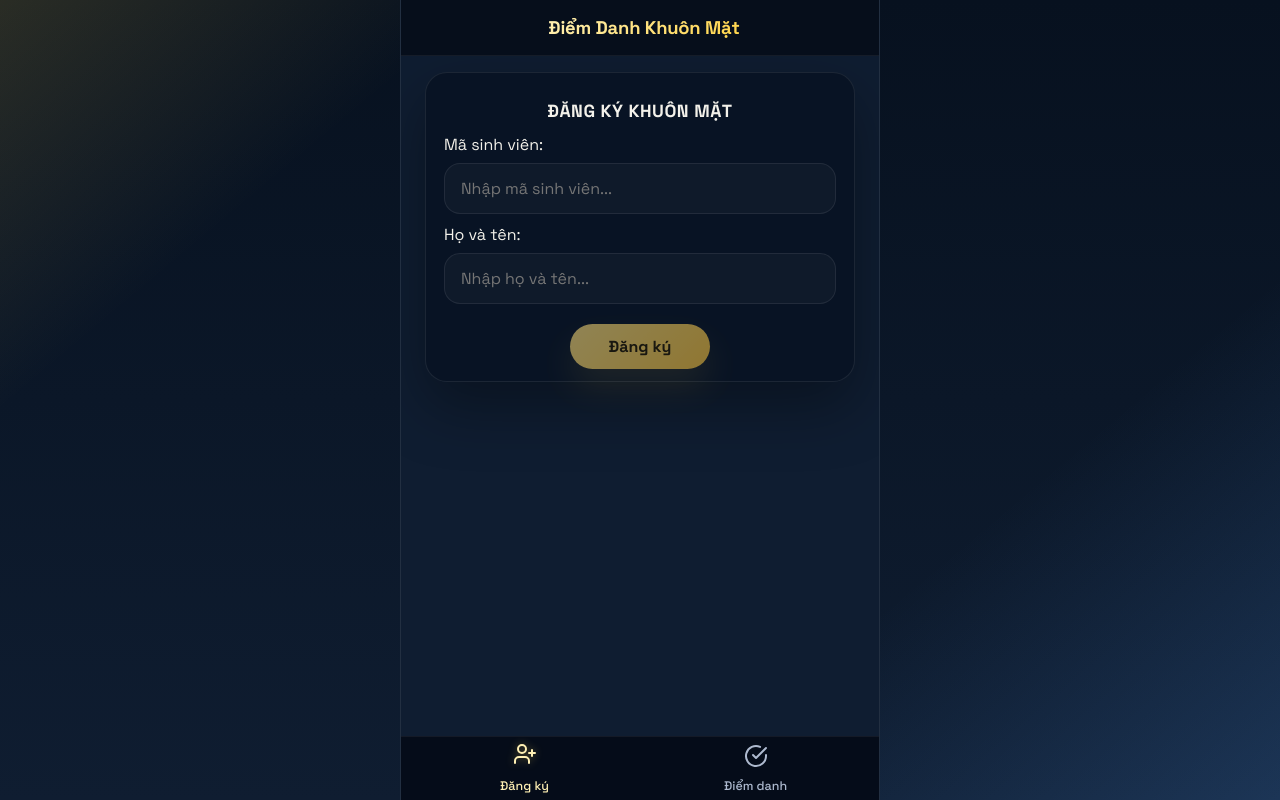
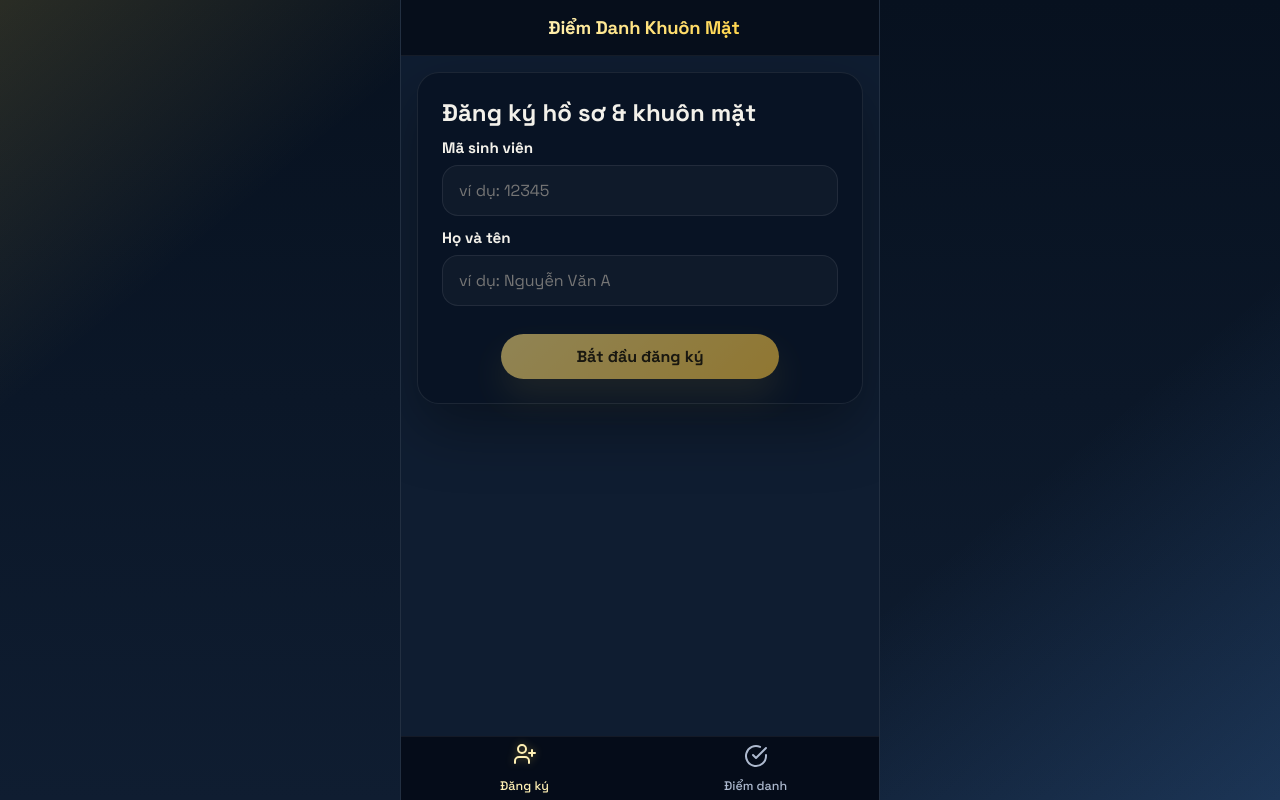
Before and after one commit to DuongDucMinh/ATTENDANCE-VERIFICATION-SYSTEM, a React (Vite) app in the folder frontend/: page / in a window 1280 px wide. Built offline with nearby package versions, Linux system fonts and the light colour scheme; no server answers.

Commit message:
feat: enhance profile & registration layouts, add student name lookup on attendance result

```diff
--- a/frontend/src/components/AttendancePage.jsx
+++ b/frontend/src/components/AttendancePage.jsx
@@ -1,13 +1,13 @@
 import { useEffect, useState } from "react";
 import CameraSession, { unlockAndPreloadAudio } from "./CameraSession";
-import { fetchRuntimeConfig } from "../lib/api";
+import { fetchRuntimeConfig, fetchProfile } from "../lib/api";
 
 export default function AttendancePage({ defaultStudentId }) {
   const [studentId, setStudentId] = useState(defaultStudentId || "");
+  const [studentName, setStudentName] = useState("");
   const [activeSession, setActiveSession] = useState(false);
   const [result, setResult] = useState(null);
   const [runtimeConfig, setRuntimeConfig] = useState(null);
-  const decision = result?.meta?.decision_breakdown || null;
 
   useEffect(() => {
     let cancelled = false;
@@ -25,6 +25,12 @@ export default function AttendancePage({ defaultStudentId }) {
     };
   }, []);
 
+  const handleStartAttendance = () => {
+    unlockAndPreloadAudio();
+    setResult(null);
+    setActiveSession(true);
+  };
+
   if (activeSession) {
     return (
       <CameraSession
@@ -32,9 +38,21 @@ export default function AttendancePage({ defaultStudentId }) {
         studentId={studentId}
         active={activeSession}
         onStop={() => setActiveSession(false)}
-        onComplete={(sessionResult) => {
+        onComplete={async (sessionResult) => {
           setResult(sessionResult);
           setActiveSession(false);
+          if (sessionResult) {
+            try {
+              const profile = await fetchProfile(studentId.trim());
+              if (profile && profile.full_name) {
+                setStudentName(profile.full_name);
+              } else {
+                setStudentName("Không tìm thấy");
+              }
+            } catch (err) {
+              setStudentName("Không tìm thấy");
+            }
+          }
         }}
       />
     );
@@ -44,39 +62,55 @@ export default function AttendancePage({ defaultStudentId }) {
     <div className="page-grid single">
       <section className="panel">
         <div className="panel-heading">
-          <h2>Điểm danh</h2>
-
+          <h2 className="panel-title">Điểm danh</h2>
         </div>
 
-        <label className="inline-field" style={{ marginTop: '16px' }}>
-          <span>Mã sinh viên</span>
-          <input value={studentId} onChange={(event) => setStudentId(event.target.value)} placeholder="2026_SV01" />
+        {result ? (
+          <div style={{ textAlign: "center", marginBottom: "20px", display: "flex", flexDirection: "column", gap: "6px", color: "var(--text)" }}>
+            <p style={{ margin: 0, fontSize: "1rem" }}>Mã sinh viên: <strong style={{ fontWeight: "700" }}>{studentId}</strong></p>
+            <p style={{ margin: 0, fontSize: "1rem" }}>Họ và tên: <strong style={{ fontWeight: "700" }}>{studentName || "--"}</strong></p>
+          </div>
+        ) : (
+          <div style={{ marginBottom: "20px" }}>
+            <label className="inline-field">
+              <span style={{ fontWeight: "600", fontSize: "0.95rem" }}>Mã sinh viên</span>
+              <input
+                value={studentId}
+                onChange={(event) => setStudentId(event.target.value)}
+                placeholder="ví dụ: 12345"
+              />
             </label>
+          </div>
+        )}
 
         <div className="result-shell">
           {result ? (
             <article className={`result-card ${result.ok ? "success" : "error"}`}>
-              <h3>{result.ok ? "Điểm danh thành công" : "Điểm danh thất bại"}</h3>
-              <p>Mã sinh viên: {result.studentId}</p>
-              <p>Thời gian: {new Date(result.createdAt).toLocaleString("vi-VN")}</p>
-              {typeof result.score === "number" ? <p>Điểm hybrid similarity: {result.score.toFixed(3)}</p> : null}
-              {typeof decision?.threshold === "number" ? <p>Ngưỡng: {decision.threshold.toFixed(3)}</p> : null}
-
-              {result.reason ? <p>Lý do: {result.reason}</p> : null}
+              <h3 style={{ fontSize: "1.1rem", fontWeight: "700", marginBottom: "6px" }}>
+                {result.ok ? "Điểm danh thành công" : "Điểm danh thất bại"}
+              </h3>
+              <p style={{ margin: "0 0 6px 0", fontSize: "0.85rem", opacity: 0.8 }}>
+                Thời gian: {new Date(result.createdAt || Date.now()).toLocaleString("vi-VN")}
+              </p>
+              {result.reason ? (
+                <p style={{ margin: "6px 0 0 0", borderTop: "1px dashed rgba(220, 38, 38, 0.15)", paddingTop: "6px" }}>
+                  Lý do: {result.reason}
+                </p>
+              ) : null}
             </article>
-          ) : null}
+          ) : (
+            <div style={{ display: "flex", justifyContent: "center" }}>
               <button
                 className="primary-btn"
                 type="button"
                 disabled={!studentId.trim()}
-            onClick={() => {
-              unlockAndPreloadAudio();
-              setResult(null);
-              setActiveSession(true);
-            }}
+                onClick={handleStartAttendance}
+                style={{ width: "70%", justifyContent: "center" }}
               >
                 Bắt đầu điểm danh
               </button>
+            </div>
+          )}
         </div>
       </section>
     </div>
--- a/frontend/src/components/ProfilePage.jsx
+++ b/frontend/src/components/ProfilePage.jsx
@@ -2,48 +2,26 @@ import { useEffect, useState } from "react";
 import CameraSession, { unlockAndPreloadAudio } from "./CameraSession";
 import { fetchProfile, upsertProfile } from "../lib/api";
 
-export default function ProfilePage({ profile, setProfile, registrationResult, setRegistrationResult }) {
-  // Inputs for checking
-  const [checkStudentId, setCheckStudentId] = useState("");
-  const [checkResult, setCheckResult] = useState(null);
-  const [checkLoading, setCheckLoading] = useState(false);
-
+export default function ProfilePage({
+  profile,
+  setProfile,
+  registrationResult,
+  setRegistrationResult,
+}) {
   // Inputs for registration
   const [regStudentId, setRegStudentId] = useState("");
   const [regFullName, setRegFullName] = useState("");
 
   const [activeSession, setActiveSession] = useState(false);
-  const [screen, setScreen] = useState("profile");
-
-  const handleCheck = async (event) => {
-    event.preventDefault();
-    if (!checkStudentId.trim()) return;
-    setCheckLoading(true);
-    setCheckResult(null);
-    try {
-      const data = await fetchProfile(checkStudentId.trim());
-      if (data && data.full_name) {
-        setCheckResult({
-          student_id: data.student_id,
-          full_name: data.full_name,
-          has_face_registered: data.has_face_registered,
-        });
-      } else {
-        setCheckResult({ notFound: true });
-      }
-    } catch (error) {
-      setCheckResult({ notFound: true });
-    } finally {
-      setCheckLoading(false);
-    }
-  };
+  const [screen, setScreen] = useState("profile"); // 'profile', 'register'
 
   const handleOpenRegistration = (event) => {
     event.preventDefault();
     if (!regStudentId.trim() || !regFullName.trim()) return;
+    unlockAndPreloadAudio();
     setRegistrationResult(null);
     setScreen("register");
-    setActiveSession(false);
+    setActiveSession(true);
   };
 
   if (screen === "register") {
@@ -53,13 +31,15 @@ export default function ProfilePage({ profile, setProfile, registrationResult, s
           mode="register"
           studentId={regStudentId}
           active={activeSession}
-          onStop={() => setActiveSession(false)}
+          onStop={() => {
+            setActiveSession(false);
+            setScreen("profile");
+          }}
           onComplete={async (result) => {
             setRegistrationResult(result);
             setActiveSession(false);
             if (result && result.ok) {
               try {
-                // Only save/update profile information when registration is successful!
                 const saved = await upsertProfile({
                   student_id: regStudentId.trim(),
                   full_name: regFullName.trim(),
@@ -77,39 +57,38 @@ export default function ProfilePage({ profile, setProfile, registrationResult, s
 
     return (
       <div className="page-grid single">
-        <section className="panel register-workspace">
+        <section className="panel">
           <div className="panel-heading">
-            <div className="panel-heading-row">
-              <div>
-                <h2>Đăng ký khuôn mặt</h2>
-                <p style={{ marginTop: "4px" }}>
-                  Mã sinh viên: <strong>{regStudentId || "--"}</strong>
-                </p>
+            <h2 className="panel-title">Đăng ký hồ sơ & khuôn mặt</h2>
           </div>
-              <button
-                className="ghost-btn"
-                type="button"
-                onClick={() => {
-                  setActiveSession(false);
-                  setScreen("profile");
-                }}
-              >
-                Quay lại
-              </button>
-            </div>
+
+          <div style={{ textAlign: "center", marginBottom: "20px", display: "flex", flexDirection: "column", gap: "6px", color: "var(--text)" }}>
+            <p style={{ margin: 0, fontSize: "1rem" }}>Mã sinh viên: <strong style={{ fontWeight: "700" }}>{regStudentId}</strong></p>
+            <p style={{ margin: 0, fontSize: "1rem" }}>Họ và tên: <strong style={{ fontWeight: "700" }}>{regFullName}</strong></p>
           </div>
 
           <div className="result-shell">
             {registrationResult ? (
               <article className={`result-card ${registrationResult.ok ? "success" : "error"}`}>
-                <h3>{registrationResult.ok ? "Đăng ký thành công" : "Đăng ký thất bại"}</h3>
-                {registrationResult.reason ? <p>Lý do: {registrationResult.reason}</p> : null}
+                <h3 style={{ fontSize: "1.1rem", fontWeight: "700", marginBottom: "6px" }}>
+                  {registrationResult.ok ? "Đăng ký thành công" : "Đăng ký thất bại"}
+                </h3>
+                <p style={{ margin: "0 0 6px 0", fontSize: "0.85rem", opacity: 0.8 }}>
+                  Thời gian: {new Date().toLocaleString("vi-VN")}
+                </p>
+                {registrationResult.reason ? (
+                  <p style={{ margin: "6px 0 0 0", borderTop: "1px dashed rgba(220, 38, 38, 0.15)", paddingTop: "6px" }}>
+                    Lý do: {registrationResult.reason}
+                  </p>
+                ) : null}
               </article>
             ) : (
-              <article className="empty-state">
-                <p>Nhấp nút bên dưới để bắt đầu đăng ký khuôn mặt.</p>
+              <article className="empty-state" style={{ textAlign: "center", padding: "24px" }}>
+                <p>Nhấp nút bên dưới để bắt đầu quét các góc khuôn mặt đăng ký.</p>
               </article>
             )}
+
+            {!registrationResult && (
               <div className="button-strip" style={{ display: "flex", justifyContent: "center" }}>
                 <button
                   className="primary-btn"
@@ -119,11 +98,12 @@ export default function ProfilePage({ profile, setProfile, registrationResult, s
                     setRegistrationResult(null);
                     setActiveSession(true);
                   }}
-                style={{ margin: "0 auto" }}
+                  style={{ width: "70%", justifyContent: "center" }}
                 >
                   Bắt đầu đăng ký khuôn mặt
                 </button>
               </div>
+            )}
           </div>
         </section>
       </div>
@@ -131,88 +111,40 @@ export default function ProfilePage({ profile, setProfile, registrationResult, s
   }
 
   return (
-    <div className="page-grid single" style={{ gap: "12px", padding: "0 8px" }}>
-      {/* Top instruction text - Tạm thời ẩn
-      <div className="profile-instruction-header" style={{ textAlign: "center", fontSize: "0.85rem", color: "var(--muted)", lineHeight: "1.45", margin: "4px 0" }}>
-        Hướng dẫn: Nhập mã sinh viên ở mục "KIỂM TRA THÔNG TIN" để kiểm tra thông tin đã được đăng ký chưa. Nếu chưa có thông tin trước đó hoặc muốn cập nhật lại khuôn mặt, vui lòng đăng ký ở mục “ĐĂNG KÝ KHUÔN MẶT”
+    <div className="page-grid single">
+      <section className="panel">
+        <div className="panel-heading">
+          <h2 className="panel-title">Đăng ký hồ sơ & khuôn mặt</h2>
         </div>
-      */}
-
-      {/* Panel 1: KIỂM TRA THÔNG TIN - Tạm thời ẩn
-      <section className="panel" style={{ padding: "12px 18px" }}>
-        <h2 style={{ textAlign: "center", fontSize: "1.1rem", marginBottom: "12px", letterSpacing: "0.03em" }}>KIỂM TRA THÔNG TIN</h2>
-        <form onSubmit={handleCheck} style={{ display: "flex", flexDirection: "column", gap: "10px" }}>
+        <form onSubmit={handleOpenRegistration} style={{ display: "flex", flexDirection: "column", gap: "16px" }}>
+          <div style={{ display: "flex", flexDirection: "column", gap: "12px" }}>
             <label className="inline-field">
-            <span>Mã sinh viên:</span>
-            <input
-              value={checkStudentId}
-              onChange={(e) => setCheckStudentId(e.target.value)}
-              placeholder="Nhập mã sinh viên..."
-              required
-            />
-          </label>
-          <div className="button-strip" style={{ display: "flex", justifyContent: "center" }}>
-            <button className="primary-btn" type="submit" disabled={checkLoading} style={{ minWidth: "140px" }}>
-              {checkLoading ? "Đang kiểm tra..." : "Kiểm tra"}
-            </button>
-          </div>
-        </form>
-
-        {checkResult && (
-          <div style={{ marginTop: "12px", padding: "10px 14px", borderRadius: "12px", background: "rgba(255, 255, 255, 0.03)", border: "1px solid rgba(255, 255, 255, 0.08)", fontSize: "0.88rem" }}>
-            {checkResult.notFound ? (
-              <p style={{ color: "var(--signal)", textAlign: "center", margin: 0, fontWeight: "500", lineHeight: "1.4" }}>
-                Chưa có thông tin, hãy đăng ký thông tin và khuôn mặt ở mục bên dưới
-              </p>
-            ) : (
-              <div style={{ display: "flex", flexDirection: "column", gap: "4px" }}>
-                <p style={{ margin: 0 }}>Mã sinh viên: <strong>{checkResult.student_id}</strong></p>
-                <p style={{ margin: 0 }}>Họ và tên: <strong>{checkResult.full_name}</strong></p>
-                <p style={{ margin: 0 }}>
-                  Đã đăng ký khuôn mặt:{" "}
-                  <strong style={{ color: checkResult.has_face_registered ? "var(--good)" : "var(--signal)" }}>
-                    {checkResult.has_face_registered ? "Đã đăng ký" : "Chưa đăng ký"}
-                  </strong>
-                </p>
-              </div>
-            )}
-          </div>
-        )}
-      </section>
-      */}
-
-      {/* Panel 2: ĐĂNG KÝ KHUÔN MẶT */}
-      <section className="panel" style={{ padding: "12px 18px" }}>
-        <h2 style={{ textAlign: "center", fontSize: "1.1rem", marginBottom: "12px", letterSpacing: "0.03em" }}>ĐĂNG KÝ KHUÔN MẶT</h2>
-        <form onSubmit={handleOpenRegistration} style={{ display: "flex", flexDirection: "column", gap: "12px" }}>
-          <div style={{ display: "flex", flexDirection: "column", gap: "10px" }}>
-            <label className="inline-field">
-              <span>Mã sinh viên:</span>
+              <span style={{ fontWeight: "600", fontSize: "0.95rem" }}>Mã sinh viên</span>
               <input
                 value={regStudentId}
                 onChange={(e) => setRegStudentId(e.target.value)}
-                placeholder="Nhập mã sinh viên..."
+                placeholder="ví dụ: 12345"
                 required
               />
             </label>
             <label className="inline-field">
-              <span>Họ và tên:</span>
+              <span style={{ fontWeight: "600", fontSize: "0.95rem" }}>Họ và tên</span>
               <input
                 value={regFullName}
                 onChange={(e) => setRegFullName(e.target.value)}
-                placeholder="Nhập họ và tên..."
+                placeholder="ví dụ: Nguyễn Văn A"
                 required
               />
             </label>
           </div>
-          <div className="button-strip" style={{ display: "flex", justifyContent: "center" }}>
+          <div className="button-strip" style={{ display: "flex", justifyContent: "center", marginTop: "12px" }}>
             <button
               className="primary-btn"
               type="submit"
               disabled={!regStudentId.trim() || !regFullName.trim()}
-              style={{ minWidth: "140px" }}
+              style={{ width: "70%", justifyContent: "center" }}
             >
-              Đăng ký
+              Bắt đầu đăng ký
             </button>
           </div>
         </form>
```
Lines whose indentation alone changed are shown as unchanged.
